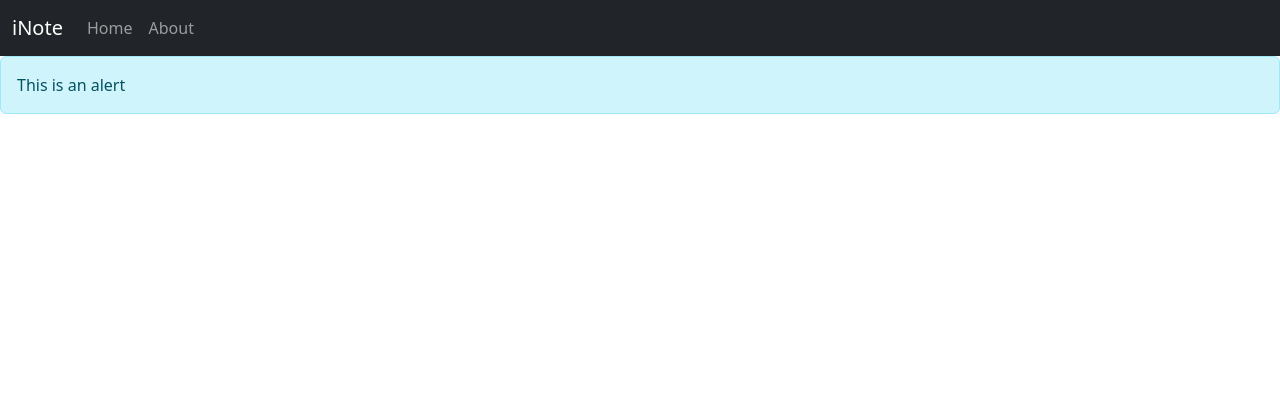
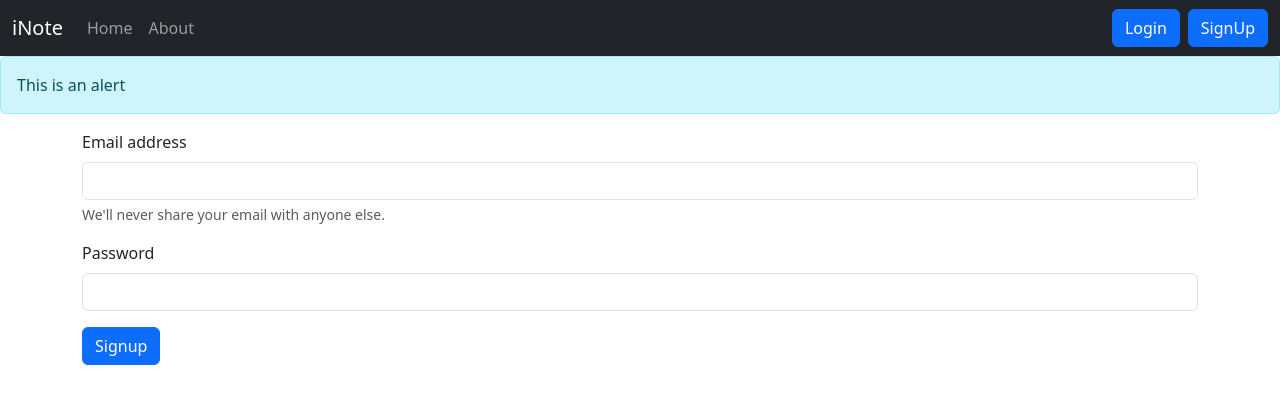
Before and after one commit to Prakhar0202/iNote, a React (Create React App) app: page /signup in a window 1280 px wide. Shown: the top 404 px of the page. Built offline with nearby package versions, Linux system fonts and the light colour scheme.

Commit message:
added login and signup form

```diff
--- a/src/App.js
+++ b/src/App.js
@@ -2,9 +2,10 @@ import Home from "./components/Home";
 import Navbar from "./components/Navbar";
 import About from "./components/About";
 import NoteState from "./context/notes/noteState";
-
 import { Route, BrowserRouter as Router, Routes } from "react-router-dom";
 import Alert from "./components/Alert";
+import Login from "./components/Login";
+import Signup from "./components/Signup";
 
 function App() {
   return (
@@ -17,6 +18,9 @@ function App() {
         <Routes>
           <Route path="/" element={<Home />}></Route>
           <Route path="/about" element={<About />}></Route>
+          <Route path="/login" element={<Login />}></Route>
+          <Route path="/signup" element={<Signup />}></Route>
+
         </Routes>
         </div>
       </Router>
--- /dev/null
+++ b/src/components/Login.js
@@ -0,0 +1,23 @@
+import React from 'react'
+
+const login = () => {
+  return (
+    <div>
+       <form>
+  <div className="mb-3">
+    <label for="email" className="form-label">Email address</label>
+    <input type="email" className="form-control" id="email" name="email" aria-describedby="emailHelp"/>
+    <div id="emailHelp" className="form-text">We'll never share your email with anyone else.</div>
+  </div>
+  <div className="mb-3">
+    <label for="password" className="form-label">Password</label>
+    <input type="password" className="form-control" id="password" name="password"/>
+  </div>
+
+  <button type="submit" className="btn btn-primary">Login</button>
+</form>
+    </div>
+  )
+}
+
+export default login
--- a/src/components/Navbar.js
+++ b/src/components/Navbar.js
@@ -21,6 +21,10 @@ const Navbar = () => {
             <Link className={`nav-link ${location.pathname === '/about' ? 'active' : {}} `} to="/about">About</Link>
           </li>
         </ul>
+        <form className='d-flex' >
+  <Link className="btn btn-primary me-md-2" to="/login" type="button">Login</Link>
+  <Link className="btn btn-primary" to="/signup" type="button">SignUp</Link>
+</form>
       </div>
     </div>
   </nav>
--- /dev/null
+++ b/src/components/Signup.js
@@ -0,0 +1,23 @@
+import React from 'react'
+
+const signup = () => {
+  return (
+    <div>
+     <form>
+  <div className="mb-3">
+    <label for="email" className="form-label">Email address</label>
+    <input type="email" className="form-control" id="email" name="email" aria-describedby="emailHelp"/>
+    <div id="emailHelp" className="form-text">We'll never share your email with anyone else.</div>
+  </div>
+  <div className="mb-3">
+    <label for="password" className="form-label">Password</label>
+    <input type="password" className="form-control" id="password" name="password"/>
+  </div>
+
+  <button type="submit" className="btn btn-primary" >Signup</button>
+</form>
+    </div>
+  )
+}
+
+export default signup
--- a/src/context/notes/noteState.js
+++ b/src/context/notes/noteState.js
@@ -38,7 +38,7 @@ const NoteState = (props) => {
   };
 
   // Delete a Note
-  const deleteNote = async (id) => {
+  const deleteNote = async (id) => { // eslint-disable-next-line
     const response = await fetch(`${host}/api/notes/deletenote/${id}`, {
       method: "DELETE",
       headers: {
@@ -46,7 +46,6 @@ const NoteState = (props) => {
           "eyJhbGciOiJIUzI1NiIsInR5cCI6IkpXVCJ9.eyJ1c2VyIjp7ImlkIjoiNjZhYjIwNGE2OWQ1YTdmZGU1OTA1YzNlIn0sImlhdCI6MTcyMjU3NjAxM30.rtH2gFALrmNJlzXRTVV39BAACjtoQAlGBaExuz10p0g",
       },
     });
-    const json = await response.json();
 ;
 
     const newNotes = notes.filter((note) => note._id !== id);
@@ -54,7 +53,7 @@ const NoteState = (props) => {
   };
 
   // Edit a Note
-  const editNote = async (id, title, description, tag) => {
+  const editNote = async (id, title, description, tag) => { // eslint-disable-next-line
     const response = await fetch(`${host}/api/notes/updatenote/${id}`, {
       method: "PUT",
       body: JSON.stringify({ title, description, tag }),
@@ -64,7 +63,6 @@ const NoteState = (props) => {
           "eyJhbGciOiJIUzI1NiIsInR5cCI6IkpXVCJ9.eyJ1c2VyIjp7ImlkIjoiNjZhYjIwNGE2OWQ1YTdmZGU1OTA1YzNlIn0sImlhdCI6MTcyMjU3NjAxM30.rtH2gFALrmNJlzXRTVV39BAACjtoQAlGBaExuz10p0g",
       },
     });
-    const json = await response.json();
 ;
 
     const newNotes = notes.map((note) =>
```
